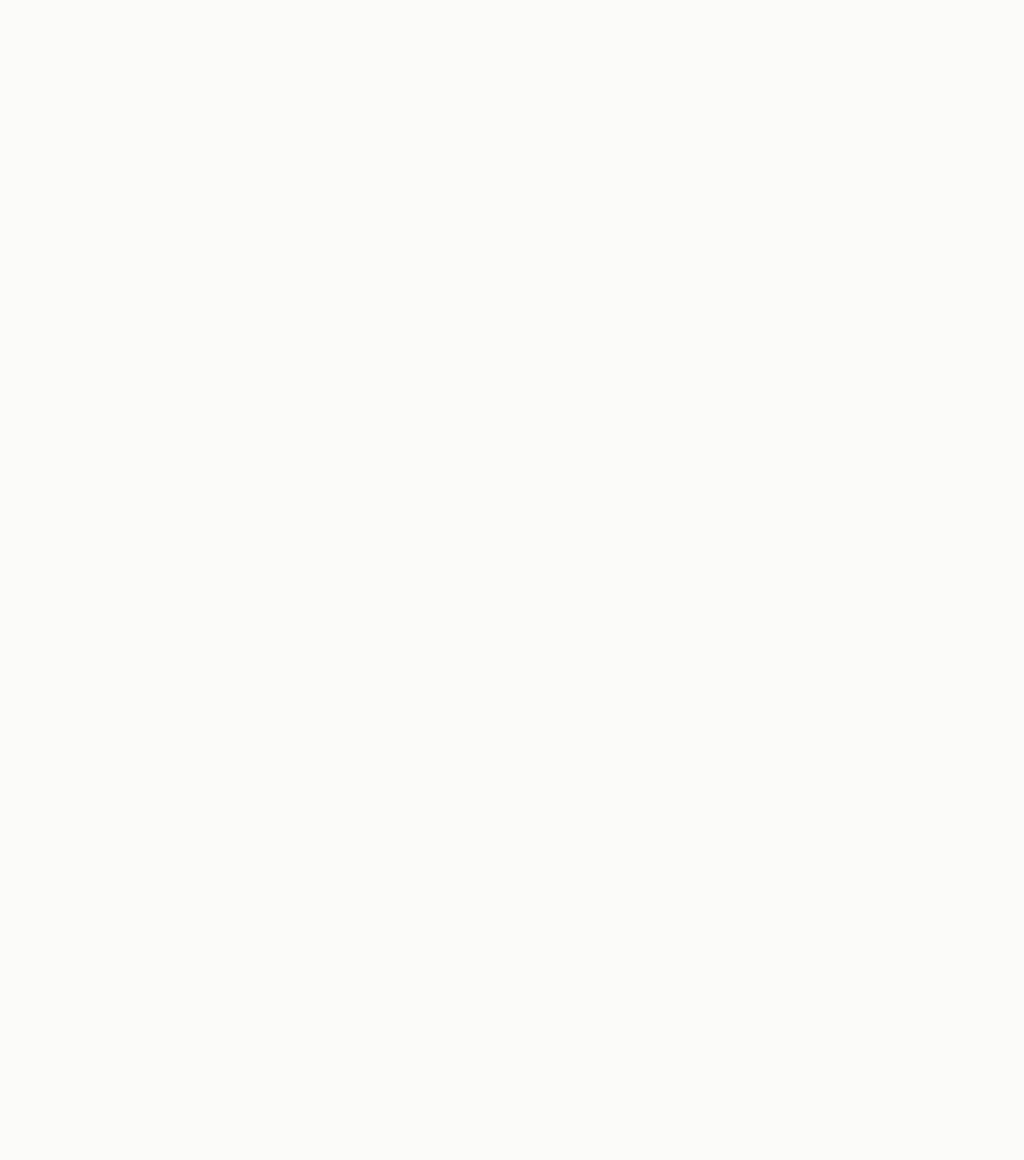
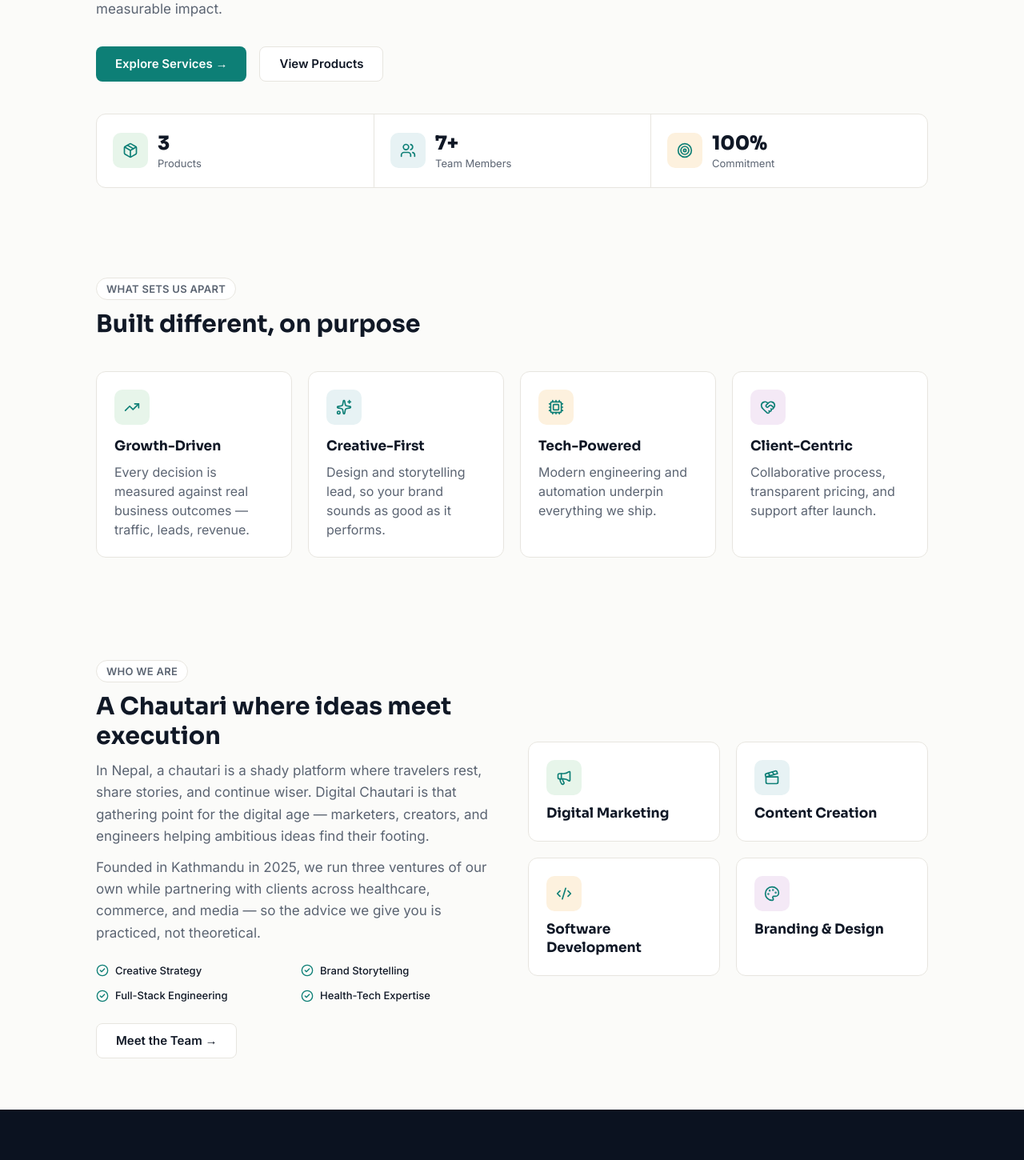
Before and after one commit to dhunganasaroj3/digital-chautari, a Next.js app: page / in a window 1280 px wide. Shown: the part 1330-2780 px from the top of the page at 80% size. Before the commit the page ends 800 px from the top, so only its background shows below. Built offline with nearby package versions, Linux system fonts and the light colour scheme.

Commit message:
feat(home): sections 1-5 — hero, features, who-we-are, dark stats, products (S1.18)

```diff
--- a/app/page.tsx
+++ b/app/page.tsx
@@ -1,3 +1,40 @@
+import { HERO } from "@/lib/data/home";
+import { toIcon } from "@/lib/utils";
+import { Button } from "@/components/ui/Button";
+import { StatBar } from "@/components/ui/StatBar";
+import { Hero } from "@/components/sections/Hero";
+import { FeatureStrip } from "@/components/sections/FeatureStrip";
+import { WhoWeAre } from "@/components/sections/WhoWeAre";
+import { DarkStatsBanner } from "@/components/sections/DarkStatsBanner";
+import { ProductsTeaser } from "@/components/sections/ProductsTeaser";
+
+function HomeHero() {
+  const stats = HERO.stats.map((stat) => ({ ...stat, icon: toIcon(stat.icon) }));
+  return (
+    <Hero eyebrow={HERO.eyebrow} title={HERO.title} gradient={HERO.gradient} lede={HERO.lede}>
+      <div className="flex flex-wrap items-center gap-4">
+        <Button href={HERO.primaryCta.href} variant="primary">
+          {HERO.primaryCta.label}
+        </Button>
+        <Button href={HERO.ghostCta.href} variant="ghost">
+          {HERO.ghostCta.label}
+        </Button>
+      </div>
+      <div className="mt-10">
+        <StatBar items={stats} />
+      </div>
+    </Hero>
+  );
+}
+
 export default function Home() {
-  return <div className="container-dc section-standard">Home — sections land in S1.18–S1.19.</div>;
+  return (
+    <>
+      <HomeHero />
+      <FeatureStrip />
+      <WhoWeAre />
+      <DarkStatsBanner />
+      <ProductsTeaser />
+    </>
+  );
 }
--- /dev/null
+++ b/components/sections/DarkStatsBanner.tsx
@@ -0,0 +1,35 @@
+import { DARK_STATS } from "@/lib/data/home";
+import { toIcon } from "@/lib/utils";
+import { IconChip } from "@/components/ui/IconChip";
+import { Section } from "@/components/ui/Section";
+import { SectionHeading } from "@/components/ui/SectionHeading";
+import { Reveal } from "@/components/motion/Reveal";
+import { StaggerGroup } from "@/components/motion/StaggerGroup";
+
+export function DarkStatsBanner() {
+  return (
+    <Section dark>
+      <Reveal>
+        <SectionHeading dark eyebrow="Proof in numbers" title="Results we stand behind" />
+      </Reveal>
+      <StaggerGroup className="nav:grid-cols-2 mt-10 grid grid-cols-1 gap-5 lg:grid-cols-4">
+        {DARK_STATS.map((stat) => {
+          const Icon = toIcon(stat.icon);
+          return (
+            <div
+              key={stat.label}
+              data-reveal
+              className="rounded-card border-border-default bg-surface-card flex items-center gap-3 border p-5"
+            >
+              <IconChip icon={Icon} tone="gold" />
+              <div>
+                <p className="font-heading text-2xl font-extrabold">{stat.value}</p>
+                <p className="text-small-lg text-text-muted">{stat.label}</p>
+              </div>
+            </div>
+          );
+        })}
+      </StaggerGroup>
+    </Section>
+  );
+}
--- /dev/null
+++ b/components/sections/FeatureStrip.tsx
@@ -0,0 +1,32 @@
+import { FEATURES } from "@/lib/data/home";
+import { toIcon } from "@/lib/utils";
+import { Card } from "@/components/ui/Card";
+import { IconChip } from "@/components/ui/IconChip";
+import { Section } from "@/components/ui/Section";
+import { SectionHeading } from "@/components/ui/SectionHeading";
+import { Reveal } from "@/components/motion/Reveal";
+import { StaggerGroup } from "@/components/motion/StaggerGroup";
+
+export function FeatureStrip() {
+  return (
+    <Section spacing="standard">
+      <Reveal>
+        <SectionHeading eyebrow="What sets us apart" title="Built different, on purpose" />
+      </Reveal>
+      <StaggerGroup className="nav:grid-cols-2 mt-10 grid grid-cols-1 gap-5 lg:grid-cols-4">
+        {FEATURES.map((feature, i) => {
+          const Icon = toIcon(feature.icon);
+          return (
+            <Card key={feature.title} reveal>
+              <IconChip icon={Icon} tone={i} className="chip-scale" />
+              <h3 className="font-heading text-h3 nav:text-h3-lg mt-4 font-bold">
+                {feature.title}
+              </h3>
+              <p className="text-small-lg text-text-muted nav:text-base mt-2">{feature.body}</p>
+            </Card>
+          );
+        })}
+      </StaggerGroup>
+    </Section>
+  );
+}
--- /dev/null
+++ b/components/sections/ProductsTeaser.tsx
@@ -0,0 +1,40 @@
+import Link from "next/link";
+import { PRODUCTS_TEASER } from "@/lib/data/home";
+import { toIcon } from "@/lib/utils";
+import { Card } from "@/components/ui/Card";
+import { IconChip } from "@/components/ui/IconChip";
+import { Section } from "@/components/ui/Section";
+import { SectionHeading } from "@/components/ui/SectionHeading";
+import { Reveal } from "@/components/motion/Reveal";
+import { StaggerGroup } from "@/components/motion/StaggerGroup";
+
+export function ProductsTeaser() {
+  return (
+    <Section spacing="standard">
+      <Reveal>
+        <SectionHeading eyebrow="Our products" title={PRODUCTS_TEASER.title} />
+      </Reveal>
+      <StaggerGroup className="nav:grid-cols-2 mt-10 grid grid-cols-1 gap-5 lg:grid-cols-3">
+        {PRODUCTS_TEASER.items.map((product, i) => {
+          const Icon = toIcon(product.icon);
+          return (
+            <Card key={product.name} reveal>
+              <IconChip icon={Icon} tone={i} className="chip-scale" />
+              <p className="text-eyebrow tracking-eyebrow text-action nav:text-eyebrow-lg mt-4 font-semibold uppercase">
+                {product.category}
+              </p>
+              <h3 className="font-heading text-h3 nav:text-h3-lg mt-1 font-bold">{product.name}</h3>
+              <p className="text-small-lg text-text-muted nav:text-base mt-2">{product.body}</p>
+              <Link
+                href={product.href}
+                className="text-small-lg text-action mt-4 inline-flex items-center gap-1 font-semibold hover:underline"
+              >
+                Learn more <span aria-hidden>→</span>
+              </Link>
+            </Card>
+          );
+        })}
+      </StaggerGroup>
+    </Section>
+  );
+}
--- /dev/null
+++ b/components/sections/WhoWeAre.tsx
@@ -0,0 +1,61 @@
+import { CheckCircle2 } from "lucide-react";
+import { WHO_WE_ARE } from "@/lib/data/home";
+import { toIcon } from "@/lib/utils";
+import { Button } from "@/components/ui/Button";
+import { Card } from "@/components/ui/Card";
+import { Eyebrow } from "@/components/ui/Eyebrow";
+import { IconChip } from "@/components/ui/IconChip";
+import { Section } from "@/components/ui/Section";
+import { Reveal } from "@/components/motion/Reveal";
+import { StaggerGroup } from "@/components/motion/StaggerGroup";
+
+export function WhoWeAre() {
+  return (
+    <Section spacing="standard">
+      <div className="nav:grid-cols-2 grid grid-cols-1 items-center gap-10">
+        <div>
+          <Reveal>
+            <Eyebrow>Who we are</Eyebrow>
+            <h2 className="font-heading text-h2 nav:text-h2-lg mt-3 font-bold">
+              {WHO_WE_ARE.title}
+            </h2>
+            {WHO_WE_ARE.paragraphs.map((paragraph) => (
+              <p
+                key={paragraph.slice(0, 24)}
+                className="text-lede text-text-muted nav:text-lede-lg mt-3"
+              >
+                {paragraph}
+              </p>
+            ))}
+          </Reveal>
+          <ul className="mt-6 grid grid-cols-2 gap-3">
+            {WHO_WE_ARE.checklist.map((item) => (
+              <li key={item} className="text-small-lg flex items-center gap-2 font-medium">
+                <CheckCircle2 className="text-action size-4 shrink-0" aria-hidden />
+                {item}
+              </li>
+            ))}
+          </ul>
+          <div className="mt-6">
+            <Button href={WHO_WE_ARE.cta.href} variant="ghost">
+              {WHO_WE_ARE.cta.label}
+            </Button>
+          </div>
+        </div>
+        <StaggerGroup className="grid grid-cols-2 gap-5">
+          {WHO_WE_ARE.teasers.map((teaser, i) => {
+            const Icon = toIcon(teaser.icon);
+            return (
+              <Card key={teaser.title} href={teaser.href} reveal className="h-full">
+                <IconChip icon={Icon} tone={i} className="chip-scale" />
+                <h3 className="font-heading text-h3 nav:text-h3-lg mt-3 font-bold">
+                  {teaser.title}
+                </h3>
+              </Card>
+            );
+          })}
+        </StaggerGroup>
+      </div>
+    </Section>
+  );
+}
--- /dev/null
+++ b/components/ui/SectionHeading.tsx
@@ -0,0 +1,29 @@
+import { Eyebrow } from "@/components/ui/Eyebrow";
+
+type Props = {
+  eyebrow: string;
+  title: string;
+  lede?: string;
+  dark?: boolean;
+  center?: boolean;
+  className?: string;
+};
+
+export function SectionHeading({
+  eyebrow,
+  title,
+  lede,
+  dark = false,
+  center = false,
+  className = "",
+}: Props) {
+  return (
+    <div className={center ? `text-col mx-auto text-center ${className}` : className}>
+      <Eyebrow dark={dark}>{eyebrow}</Eyebrow>
+      <h2 className="font-heading text-h2 nav:text-h2-lg mt-3 font-bold">{title}</h2>
+      {lede ? (
+        <p className="text-col text-lede text-text-muted nav:text-lede-lg mt-3">{lede}</p>
+      ) : null}
+    </div>
+  );
+}
```
